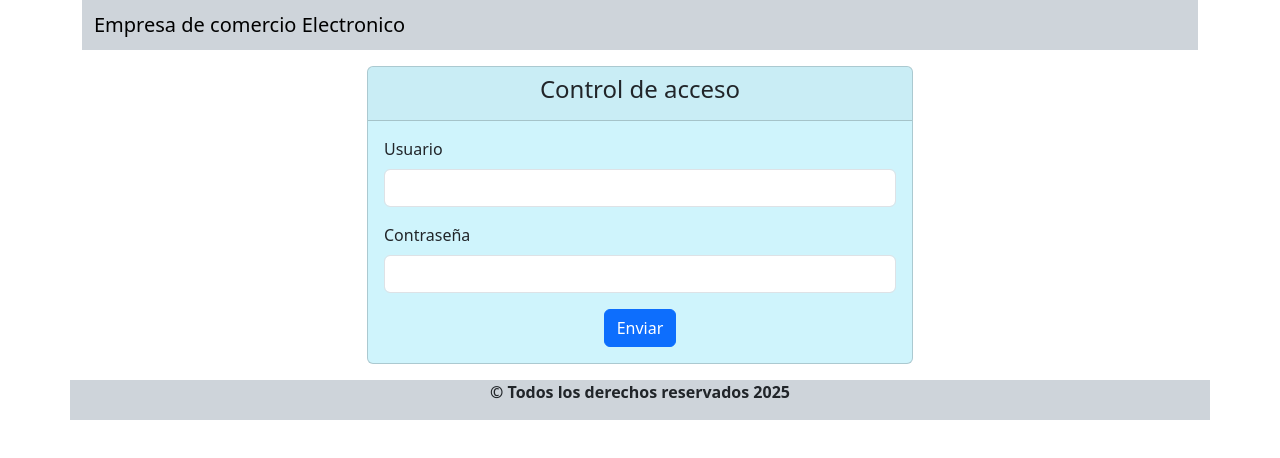
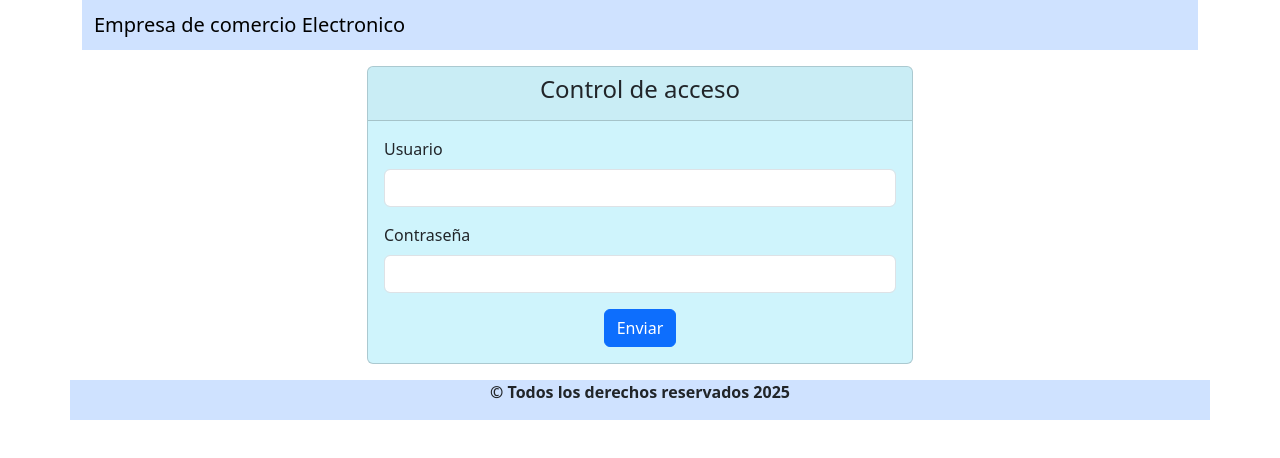
Before and after one commit to marianalvarezna/shop-management-front-parcial-3, a plain HTML site: page index.html in a window 1280 px wide. Drawn offline with nearby package versions, Linux system fonts and the light colour scheme.

Commit message:
implementacion de colores

```diff
--- a/index.html
+++ b/index.html
@@ -13,7 +13,7 @@
     <div class="container">
         <div class="row">
             <div class="col">
-                <nav class="navbar bg-dark-subtle">
+                <nav class="navbar bg-primary-subtle">
                     <div class="container-fluid">
                         <span class="navbar-brand mb-0 h1">Empresa de comercio Electronico</span>
                     </div>
@@ -45,7 +45,7 @@
                 </div>
             </div>
         </div>
-        <div class="row bg-dark-subtle mt-3">
+        <div class="row bg-primary-subtle mt-3">
             <div class="col text-center">
                 <p class="fw-semibold">&copy; Todos los derechos reservados 2025</p>
             </div>
```
Also changed, not shown: admin/dashboard.html (+2 -2 lines).
